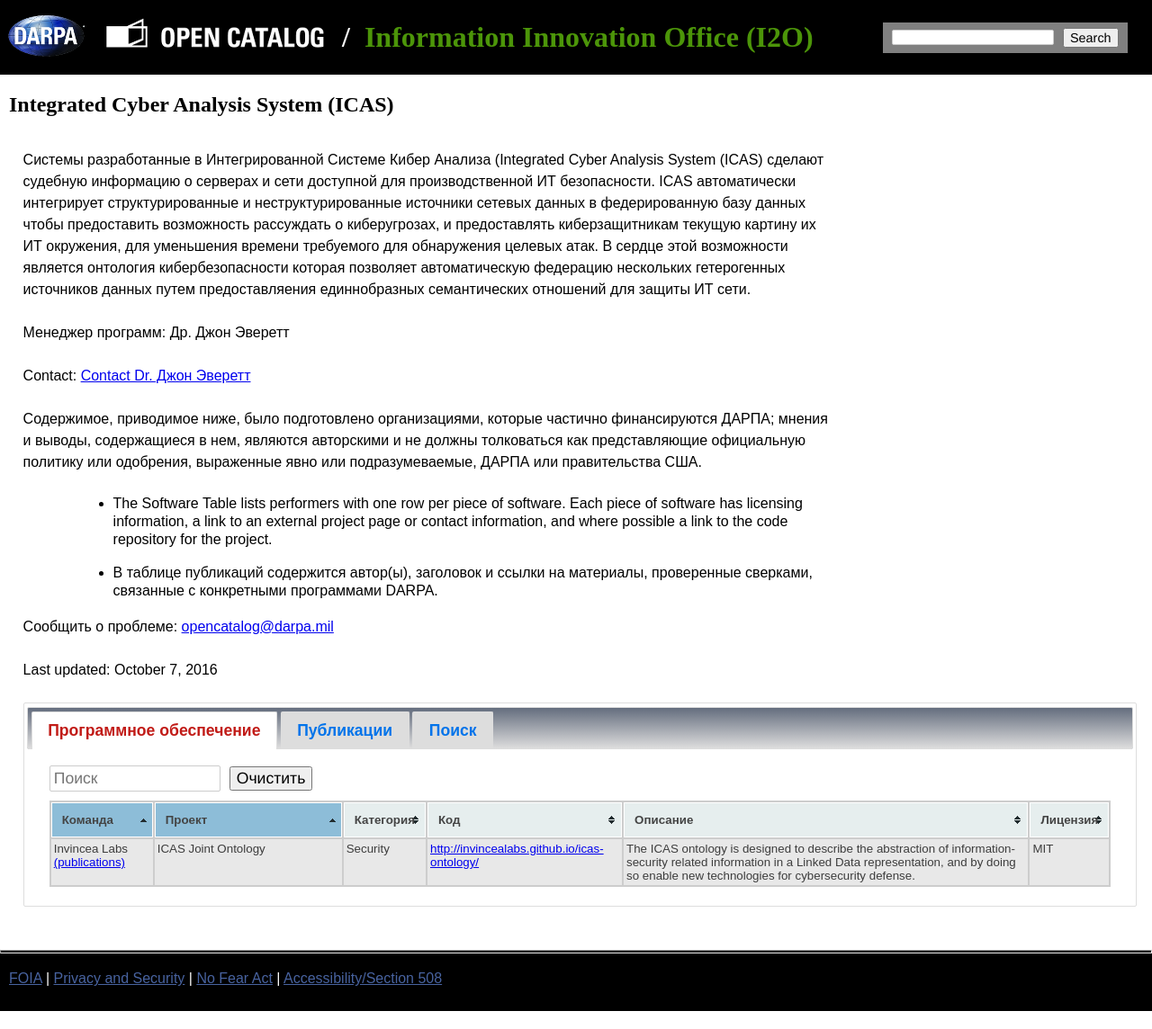
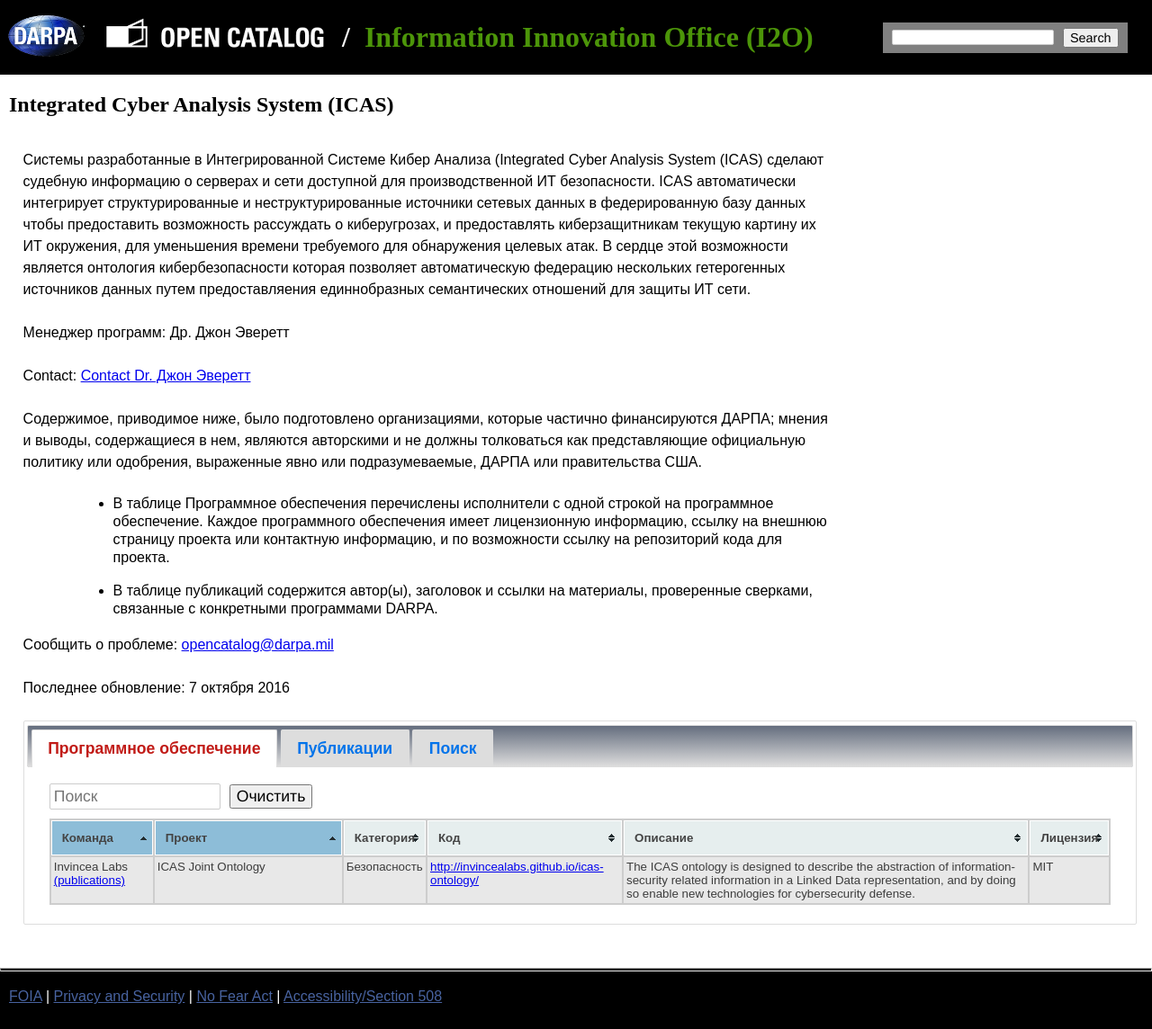
Before and after one commit to kant2002/darpa-ru, a Jekyll site: the page built from ru/ICAS.html, in a window 1280 px wide. Shown: the whole page at 90% size. Built offline with Jekyll 4.4.1, drawn with Linux system fonts in a browser that asks for light colours.

Commit message:
New translations ICAS.html (Russian)

```diff
--- a/ru/ICAS.html
+++ b/ru/ICAS.html
@@ -17,8 +17,8 @@
     <p>Contact: <a href='https://contact.darpa.mil/contact?people=/staff/dr-john-everett'>Contact Dr. Джон Эверетт</a>
     <p>
     <p>Содержимое, приводимое ниже, было подготовлено организациями, которые частично финансируются ДАРПА; мнения и выводы, содержащиеся в нем, являются авторскими и не должны толковаться как представляющие официальную политику или одобрения, выраженные явно или подразумеваемые, ДАРПА или правительства США.</p>
-    <ul><li>The Software Table lists performers with one row per piece of software. Each piece of software has licensing information, a link to an external project page or contact information, and where possible a link to the code repository for the project.</li></ul><ul><li>В таблице публикаций содержится автор(ы), заголовок и ссылки на материалы, проверенные сверками, связанные с конкретными программами DARPA.</li></ul>
-    <p>Сообщить о проблеме: <a href="mailto:opencatalog@darpa.mil">opencatalog@darpa.mil</a></p><p>Last updated: October 7, 2016</p></div><div id='dialog'></div><div id='tabs' class='table-tabs'>
+    <ul><li>В таблице Программное обеспечения перечислены исполнители с одной строкой на программное обеспечение. Каждое программного обеспечения имеет лицензионную информацию, ссылку на внешнюю страницу проекта или контактную информацию, и по возможности ссылку на репозиторий кода для проекта.</li></ul><ul><li>В таблице публикаций содержится автор(ы), заголовок и ссылки на материалы, проверенные сверками, связанные с конкретными программами DARPA.</li></ul>
+    <p>Сообщить о проблеме: <a href="mailto:opencatalog@darpa.mil">opencatalog@darpa.mil</a></p><p>Последнее обновление: 7 октября 2016</p></div><div id='dialog'></div><div id='tabs' class='table-tabs'>
         <ul><li><a href='#tabs0'>Программное обеспечение</a></li><li><a href='#tabs1'>Публикации</a></li><li><a href='#tabs300'>Поиск</a></li></ul><div id='software'>
             <div id='tabs0'>
                 <input class='search' placeholder='Поиск' id='search0' /><button class='clear_button' id='clear0'>Очистить</button><table id='sftwr' class='tablesorter'>
@@ -29,7 +29,7 @@
                         <tr>
                             <td class='team'>Invincea Labs <a href='#Invincea Labs' onclick='pubSearch(this)'>(publications)</a></td>
                             <td width='202' class='project'>ICAS Joint Ontology</td>
-                            <td class=category>Security</td>
+                            <td class=category>Безопасность</td>
                             <td class=code>  <a href="http://invincealabs.github.io/icas-ontology/" class='external' target='_blank'>http://invincealabs.github.io/icas-ontology/</a></td>
                             <td class=description>The ICAS ontology is designed to describe the abstraction of information-security related information in a Linked Data representation, and by doing so enable new technologies for cybersecurity defense.</td>
                             <td class=license><span onmouseover='licenseInfo("MIT", "MIT License", "http://en.wikipedia.org/wiki/MIT_License", "The MIT license allows for permissive, free distribution of software and is compatible with GNU GPL.", event)'>MIT</span> </td>
```
